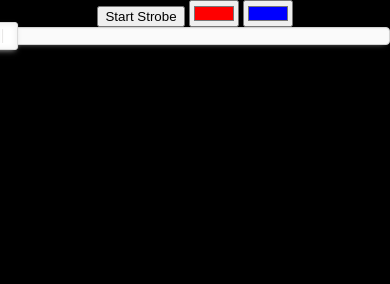
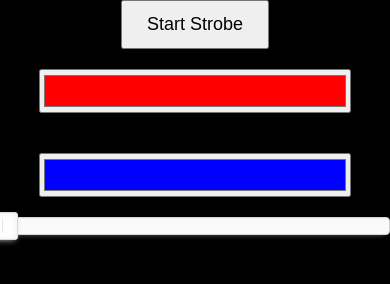
Before and after one commit to pierce403/strobe.me, a plain HTML site: page index.html in a window 390 px wide. Drawn offline with nearby package versions, Linux system fonts and the light colour scheme.

Commit message:
maybe fix on mobile?

```diff
--- a/styles.css
+++ b/styles.css
@@ -12,3 +12,27 @@ body, html {
   width: 100vw;
   height: 100vh;
 }
+
+/* Responsive design adjustments for mobile devices */
+@media (max-width: 600px) {
+  #colorPicker, #colorPicker2, #frequencySlider .noUi-target {
+    width: 80vw; /* Adjust width to ensure visibility on smaller screens */
+    margin: 20px auto; /* Increase margin for better touch interaction */
+  }
+
+  #toggleStrobe {
+    padding: 12px 24px; /* Increase padding for easier tapping */
+    font-size: 18px; /* Increase font size for better readability */
+  }
+}
+
+/* Enhancements for touch targets and spacing */
+#colorPicker, #colorPicker2 {
+  height: 44px; /* Increase height for easier interaction */
+  cursor: pointer; /* Indicate these are interactive elements */
+}
+
+#frequencySlider .noUi-target {
+  height: 44px; /* Increase height for easier interaction */
+  margin-top: 20px; /* Add more space above the slider for easier access */
+}
```
